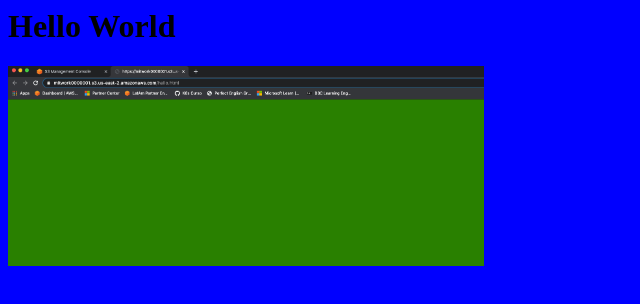
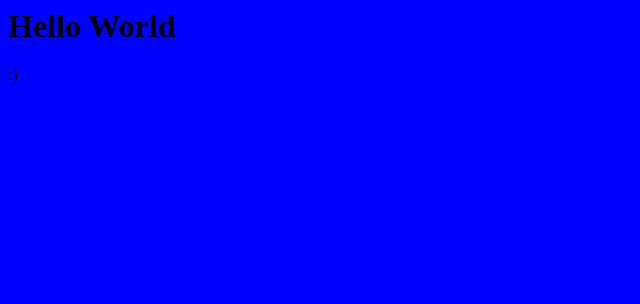
Before and after one commit to egacl-agilesoft/eugenio.github.io, a plain HTML site: page index.html in a window 1280 px wide. Shown: the whole page, without its empty margins (0-640 px from the left). Drawn offline with Linux system fonts and the light colour scheme.

Commit message:
Update index.html

```diff
--- a/index.html
+++ b/index.html
@@ -8,7 +8,7 @@
 
 		<h1>Hello World</h1>
 		<div>
-			<img src="hello-sitio-en-aws.png" height="200px"/>
+			:)
 		</div>
 	</body>
 </html>
```
